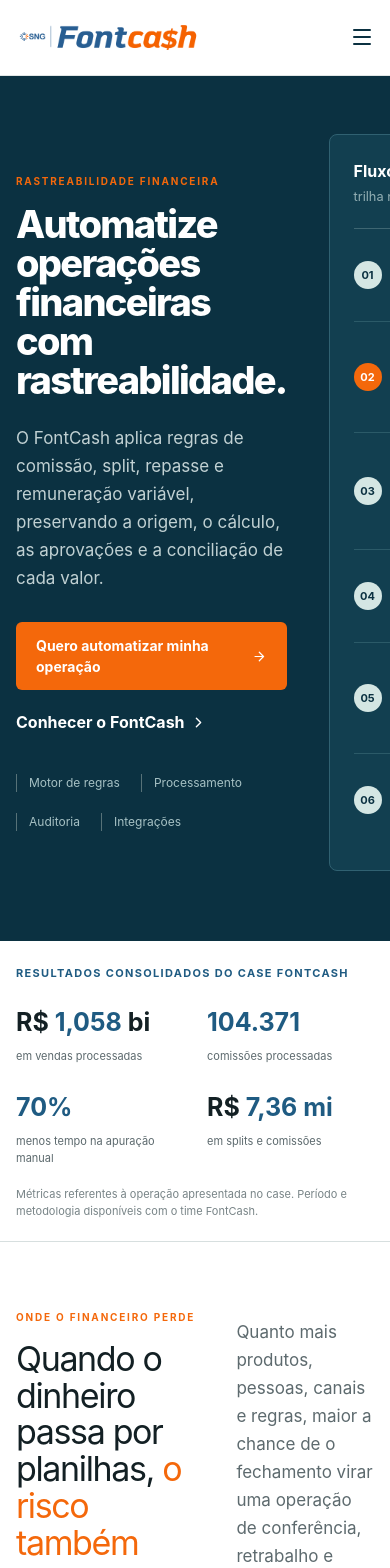
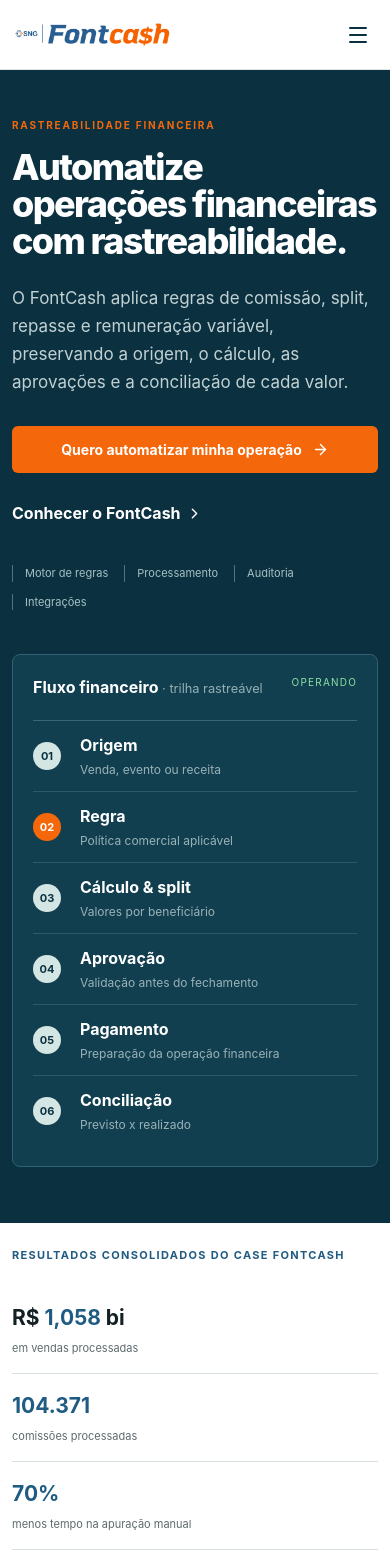
Before and after one commit to AndersonSantosSNG/testeFontcash, a Next.js app: page / in a window 390 px wide. Shown: the top 1568 px of the page. Built offline with nearby package versions, Linux system fonts and the light colour scheme.

Commit message:
responsivo

```diff
--- a/app/globals.css
+++ b/app/globals.css
@@ -323,3 +323,71 @@ body{font-family:Inter,"Segoe UI",Arial,sans-serif;background:#fff;padding-top:7
   .syner-signature{margin:24px 0;padding:20px}
   .footer-brand .syner-copy{margin:15px 0 0}
 }
+
+/* Comprehensive responsive pass. */
+@media (max-width:1024px){
+  .container{width:min(100% - 40px,920px)}
+  .main-nav{gap:16px}.main-nav a{font-size:12px}.nav-login{margin-left:4px}
+  .hero-grid{gap:44px}.hero h1{font-size:clamp(42px,5.6vw,58px)}
+  .trace-card{padding:20px}.flow-step{padding:12px 0}
+  .section-head{gap:38px}.rules-layout{gap:48px}
+  .statement-showcase{gap:42px}.statement-showcase>img{height:350px}
+  .footer-grid{grid-template-columns:minmax(0,1fr) 340px;gap:50px}
+  .solution-grid{grid-template-columns:1fr 1fr}
+  .solution-card:last-child{grid-column:1/-1;border-left:0}
+  .solution-example{gap:46px}
+}
+
+@media (max-width:900px){
+  body{padding-top:70px}
+  .site-header{height:70px}
+  .brand img{width:164px}
+  .menu-button{display:block;color:var(--dark);padding:8px;cursor:pointer}
+  .main-nav{display:none;position:absolute;z-index:110;top:70px;left:0;right:0;background:#fff;padding:22px max(20px,calc((100vw - 860px)/2));flex-direction:column;align-items:stretch;border-bottom:1px solid var(--line);box-shadow:0 16px 32px #092d3e12}
+  .main-nav.open{display:flex}.main-nav a{font-size:14px;padding:5px 0}.main-nav a::after{display:none}.nav-login{margin:0}
+  .hero{min-height:auto;padding:58px 0 66px}.hero-grid,.rules-layout,.statement-showcase,.evolution-grid{grid-template-columns:1fr}
+  .hero-copy{max-width:720px}.trace-card{animation:none}
+  .proof-grid{grid-template-columns:repeat(2,1fr)}
+  .proof-grid div:nth-child(2){border-right:0}.proof-grid div:nth-child(3){padding-left:0}
+  .section-head{grid-template-columns:1fr;gap:20px}
+  .statement-showcase>img{width:100%;height:auto;aspect-ratio:16/9}
+  .rule-zone,.governance-section{background-image:none}
+  .rules-layout{gap:42px}.rule-builder{max-width:720px;width:100%}
+  .footer-grid{grid-template-columns:1fr;gap:44px}
+  .footer-contact{max-width:520px}
+  .contact-split-page{height:auto;min-height:calc(100dvh - 70px);flex:none;overflow:visible}
+  .contact-form-panel{overflow:visible}
+  .solution-example,.process-proof{grid-template-columns:1fr}
+}
+
+@media (max-width:700px){
+  .container{width:calc(100% - 32px)}
+  .hero h1{font-size:clamp(38px,11vw,48px)}
+  .hero-cta{align-items:stretch}.hero-cta .button,.hero-cta .text-link{width:100%}.hero-cta .text-link{padding:8px 0}
+  .trustline{gap:12px 16px;margin-top:32px}.trustline span{font-size:11px}
+  .trace-card{overflow:hidden}.flow-step{grid-template-columns:34px minmax(0,1fr)}.flow-step>span{display:none}
+  .section,.statement-section{padding:60px 0}.section h2,.statement h2{font-size:clamp(32px,9vw,42px)}
+  .proof-grid{gap:0}.proof-grid div{padding:18px 14px 18px 0}.proof-grid div:nth-child(even){padding-left:14px}
+  .proof b{font-size:21px}
+  .solution-grid{grid-template-columns:1fr}.solution-card:last-child{grid-column:auto}.solution-card+ .solution-card{border-left:0}
+  .detail-section{margin-top:58px;padding:30px 24px;gap:28px}
+  .market-copy{padding:30px 24px}.market-copy h2{font-size:29px}
+  .contact-image-panel{min-height:260px}
+  .contact-form-panel{padding:34px 20px 50px}.contact-panel-top{gap:14px}
+  .contact-form-content>h1{font-size:clamp(34px,10vw,43px)}
+  .contact-fields{grid-template-columns:1fr}.contact-form-full .field-full{grid-column:auto}
+  .process-phase article{grid-template-columns:1fr;gap:8px}.process-phase article>span{margin-bottom:3px}
+  .example-trace>div{grid-template-columns:1fr;gap:5px}
+  .footer-links{display:grid;grid-template-columns:1fr 1fr}.footer-logo img{width:210px}
+}
+
+@media (max-width:420px){
+  .container{width:calc(100% - 24px)}
+  .hero{padding:48px 0 56px}.hero h1,.inner-page h1{font-size:36px}
+  .button{width:100%}.cta-inner .button{width:100%}
+  .proof-grid{grid-template-columns:1fr}.proof-grid div,.proof-grid div:nth-child(even),.proof-grid div:nth-child(3){padding:16px 0;border-right:0;border-bottom:1px solid var(--line)}
+  .proof-grid div:last-child{border-bottom:0}
+  .rule-builder{padding:18px}.rule-builder p{align-items:flex-start}.rule-result{gap:16px;flex-direction:column}
+  .cta-inner{align-items:stretch}.footer-grid{gap:36px}.syner-signature{padding:17px}.footer-sng-logo{width:175px}
+  .contact-panel-top{align-items:flex-start;flex-direction:column}.contact-panel-top>a:last-child{align-self:flex-start}
+}
```
